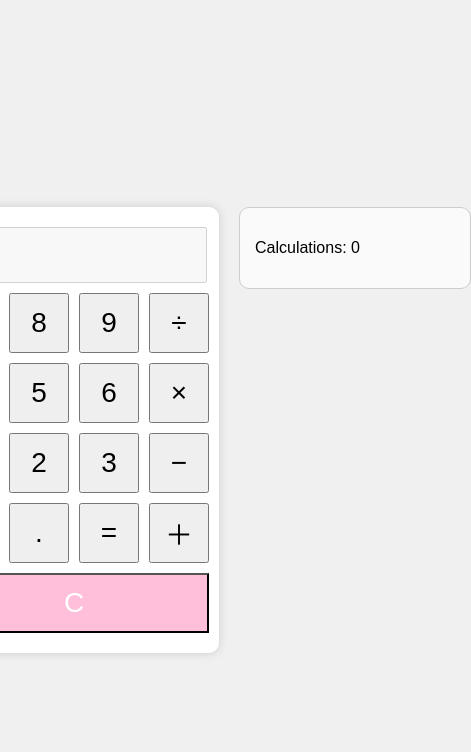
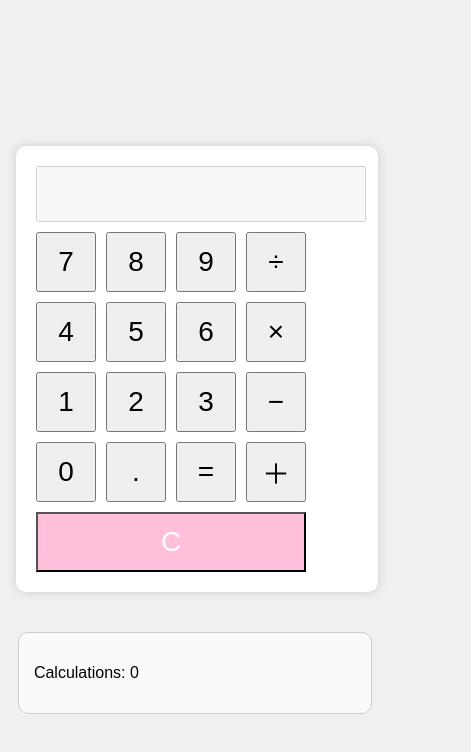
Before and after one commit to KojiShun1228/Web-Culcurator, a plain HTML site: page index.html in a window 390 px wide. Shown: the whole page, 471 px wide, since content can reach past the window. Drawn offline with Linux system fonts and the light colour scheme.

Commit message:
Add files via upload

```diff
--- a/style.css
+++ b/style.css
@@ -19,6 +19,7 @@ body {
   border-radius: 10px;
   box-shadow: 0 0 10px #ccc;
   width: 260px; /*固定幅*/
+  margin: 0 auto; /* 中央寄せ */
 }
 
 #display {
@@ -68,3 +69,17 @@ button {
   font-size: 16px;
   margin: 5px 0;
 }
+
+@media (max-width: 600px) {
+  .container {
+    flex-direction: column;
+    align-items: center;
+  }
+
+  .calculator,
+  .history-section {
+    width: 90%;         /* スマホでは横幅を90%に */
+    max-width: 400px;   /* 幅が広すぎないように制限 */
+    margin: 10px auto;  /* 中央寄せ */
+  }
+}
```
